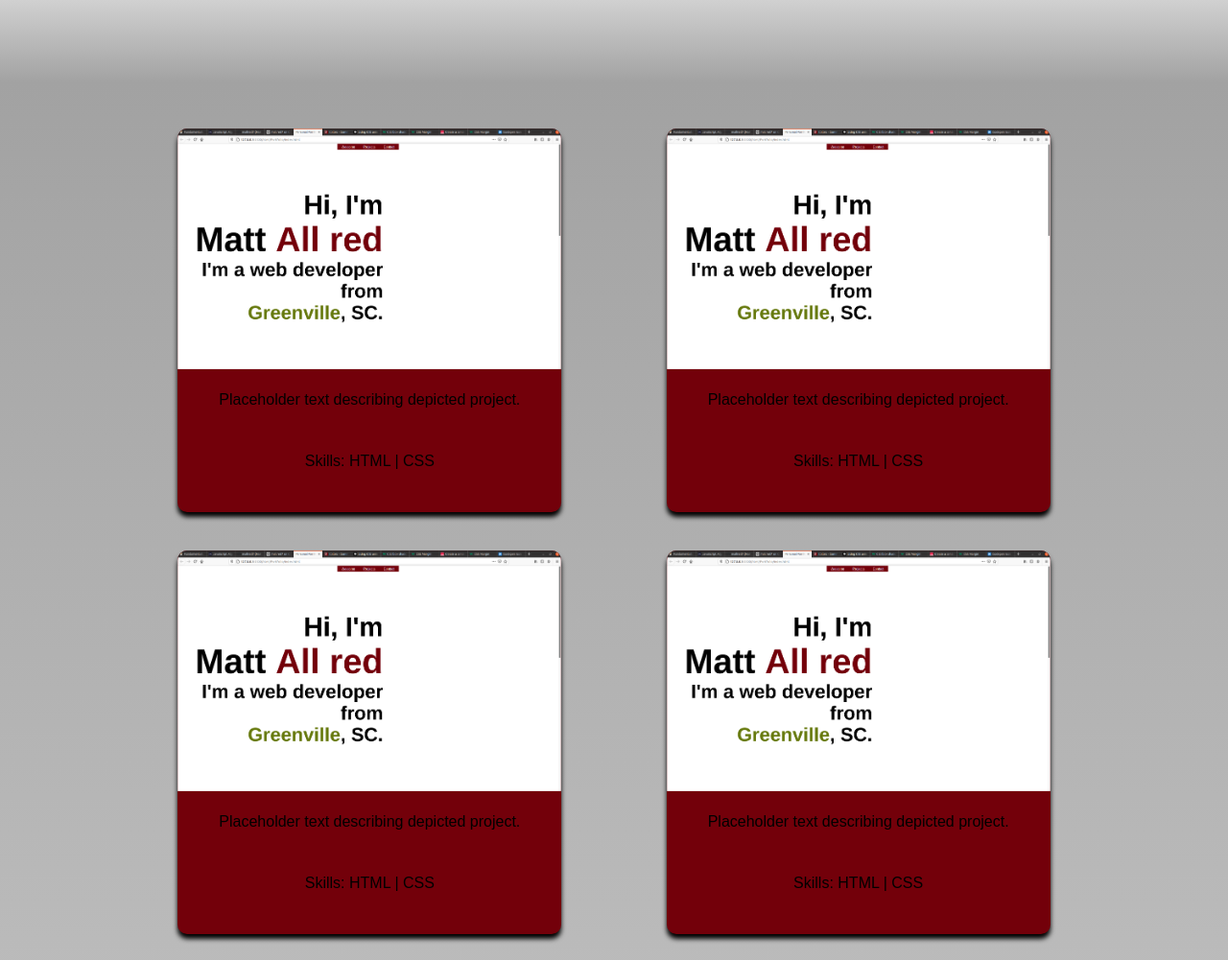
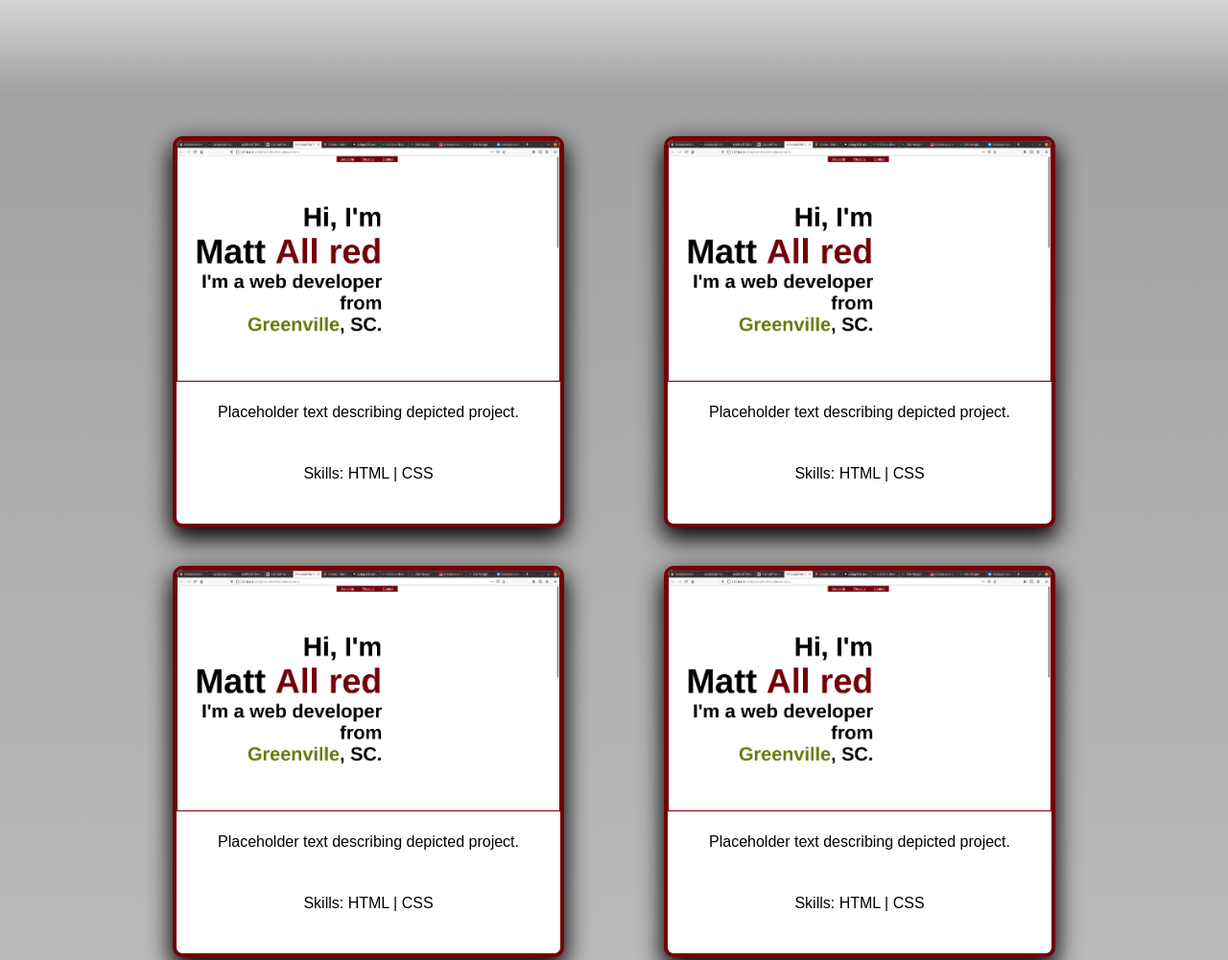
Before and after one commit to mallred7/Portfolio, a plain HTML site: page index.html in a window 1280 px wide. Shown: the part 1580-2581 px from the top of the page at 96% size. Drawn offline with Linux system fonts and the light colour scheme.

Commit message:
card background and shadow styles

```diff
--- a/style.css
+++ b/style.css
@@ -229,25 +229,27 @@ nav a {
     margin: 20px;
     border-radius: 10px;
 /* Other */
-    background: #73000a;
-    box-shadow: 0px 5px 5px #000;
+    background: white;
+    box-shadow: 0px 10px 25px 2px #000;
+    border: .25rem solid #73000a;
     text-align: center;
     overflow: hidden;
 }
 
 .card img {
 /* Position */
-/* Display & Box Model */
-/* Other */
-    display: block;
     width: 100%;
     height: 100%;
+/* Display & Box Model */
+    display: block;
+/* Other */
     opacity: 1;
     transition: .5s ease;
 }
 
 .preview {
     position: relative;
+    border: 1px solid #73000a;
 }
 
 .context {
```
